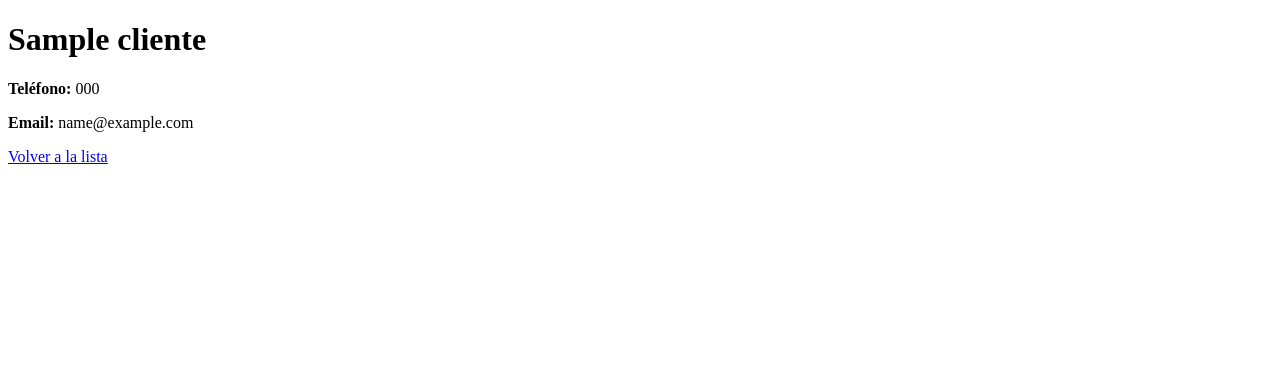
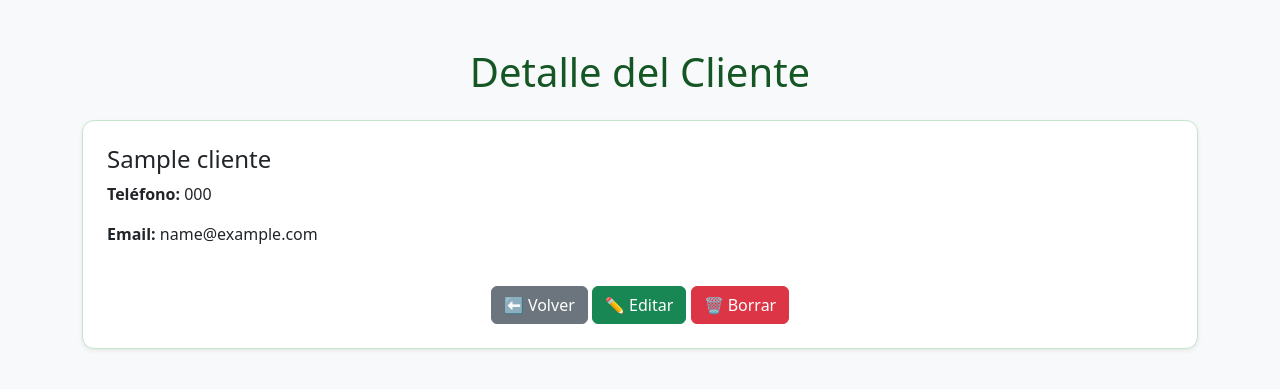
Before and after one commit to hamzazahri1999/Aplicaci-n-Web, a Django app: page /clientes/1/ in a window 1280 px wide. Shown: the top 389 px of the page. Run offline with Django 5.2, Linux system fonts and the light colour scheme; tables that the repository leaves empty hold one stand-in row (values such as "Sample post").

Commit message:
Enhance client detail page layout and styles
Updated the client detail page with improved styling and structure.

```diff
--- a/clientes/templates/clientes/detalle_cliente.html
+++ b/clientes/templates/clientes/detalle_cliente.html
@@ -2,12 +2,34 @@
 <html lang="es">
 <head>
     <meta charset="UTF-8">
-    <title>Detalle de Cliente</title>
+    <title>Detalle del Cliente</title>
+    <link href="https://cdn.jsdelivr.net/npm/bootstrap@5.3.2/dist/css/bootstrap.min.css" rel="stylesheet">
+    <style>
+        body {
+            background-color: #f8f9fa;
+            color: #155724;
+        }
+        .card {
+            border-radius: 12px;
+            border: 1px solid #c3e6cb;
+        }
+    </style>
 </head>
 <body>
-    <h1>{{ cliente.nombre }}</h1>
-    <p><strong>Teléfono:</strong> {{ cliente.telefono }}</p>
-    <p><strong>Email:</strong> {{ cliente.email }}</p>
-    <a href="../">Volver a la lista</a>
+    <div class="container mt-5">
+        <h1 class="text-center mb-4">Detalle del Cliente</h1>
+
+        <div class="card p-4 shadow-sm">
+            <h4>{{ cliente.nombre }}</h4>
+            <p><strong>Teléfono:</strong> {{ cliente.telefono }}</p>
+            <p><strong>Email:</strong> {{ cliente.email }}</p>
+
+            <div class="mt-4 text-center">
+                <a href="{% url 'lista_clientes' %}" class="btn btn-secondary">⬅ Volver</a>
+                <a href="{% url 'editar_cliente' cliente.pk %}" class="btn btn-success">✏ Editar</a>
+                <a href="{% url 'borrar_cliente' cliente.pk %}" class="btn btn-danger">🗑 Borrar</a>
+            </div>
+        </div>
+    </div>
 </body>
 </html>
```
